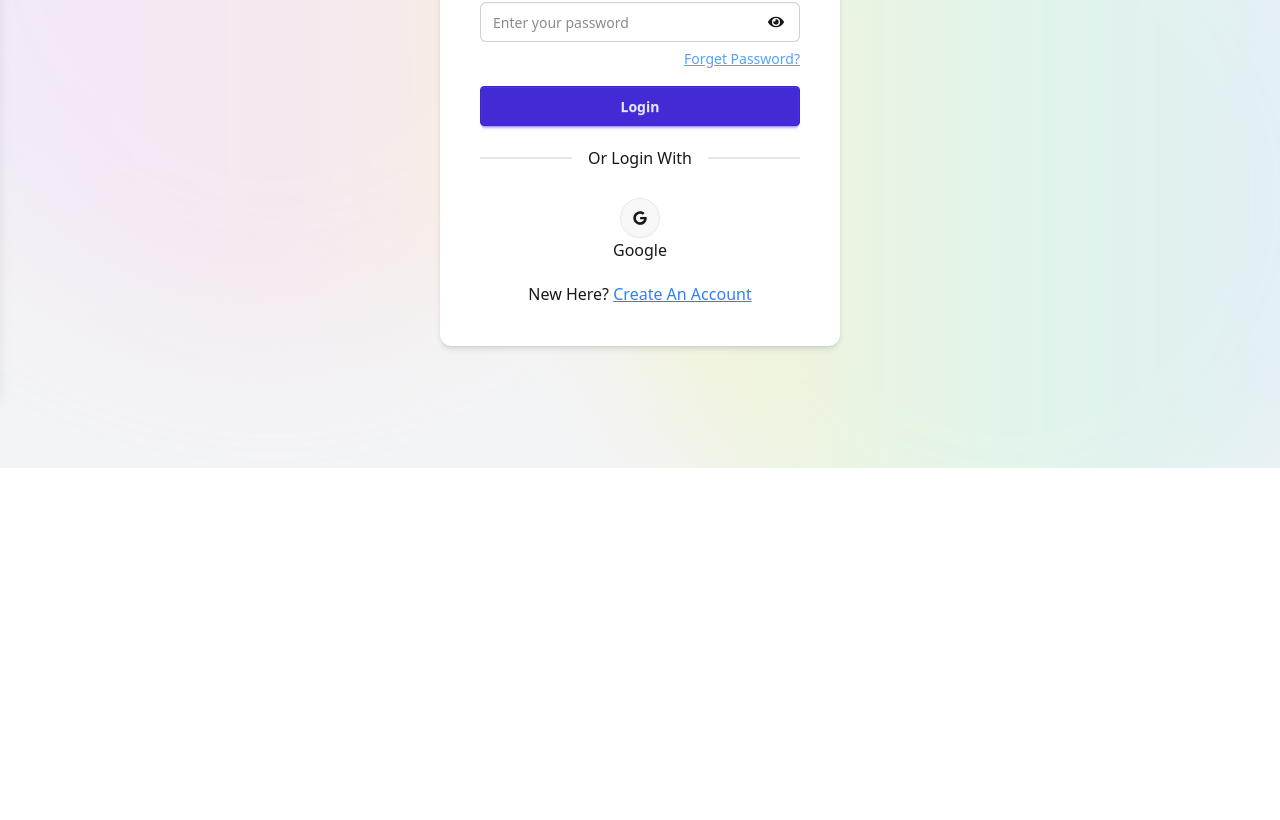
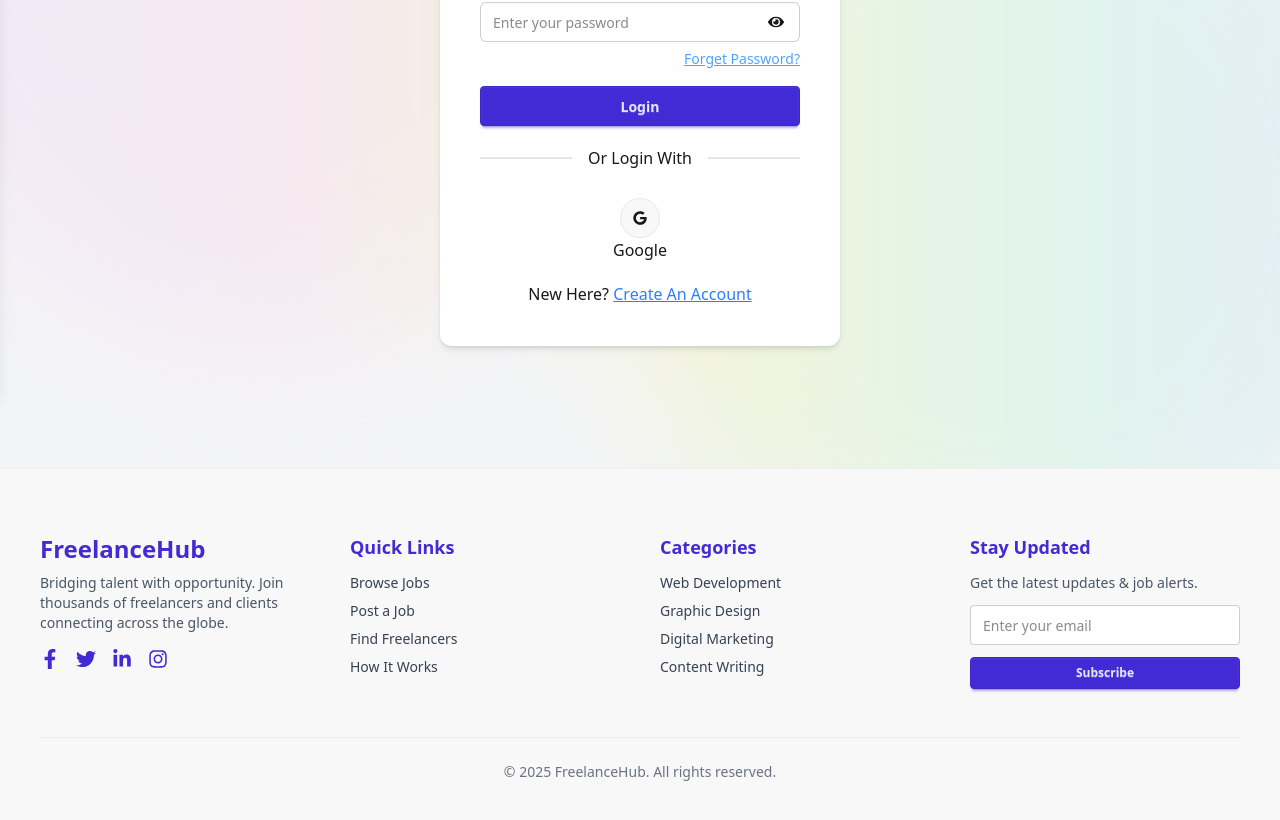
Before and after one commit to Mohammad7558/Freelancer-Hub, a React (Vite) app: page /login in a window 1280 px wide. Shown: the part 404-1224 px from the top of the page. Before the commit the page ends 872 px from the top, so only its background shows below. Built offline with nearby package versions, Linux system fonts and the light colour scheme; no server answers.

Commit message:
added-footer

```diff
--- a/src/Pages/Home/Home.jsx
+++ b/src/Pages/Home/Home.jsx
@@ -1,12 +1,16 @@
 import React from 'react';
 import Slider from '../../components/Sliders/Slider';
 import MostRecentTask from '../../components/MostRecentTask/MostRecentTask';
+import WhyChooseUs from '../../components/WhyChooseUs/WhyChooseUs';
+import Service from '../../components/Service/Service';
 
 const Home = () => {
     return (
         <div>
             <Slider/>
             <MostRecentTask/>
+            <WhyChooseUs/>
+            <Service/>
         </div>
     );
 };
--- a/src/components/Footer/Footer.jsx
+++ b/src/components/Footer/Footer.jsx
@@ -1,11 +1,72 @@
-import React from 'react';
+import {
+  FaFacebookF,
+  FaTwitter,
+  FaLinkedinIn,
+  FaInstagram,
+} from "react-icons/fa";
 
 const Footer = () => {
-    return (
+  return (
+    <footer className="bg-base-200 text-base-content pt-16 pb-10 px-4 md:px-10 border-t border-base-300">
+      <div className="max-w-7xl mx-auto grid gap-10 md:grid-cols-4 sm:grid-cols-2">
+        {/* Logo & About */}
         <div>
+          <h2 className="text-2xl font-bold text-primary mb-2">FreelanceHub</h2>
+          <p className="text-sm text-gray-600">
+            Bridging talent with opportunity. Join thousands of freelancers and
+            clients connecting across the globe.
+          </p>
+          <div className="flex gap-4 mt-4 text-xl text-primary">
+            <a href="#"><FaFacebookF /></a>
+            <a href="#"><FaTwitter /></a>
+            <a href="#"><FaLinkedinIn /></a>
+            <a href="#"><FaInstagram /></a>
+          </div>
+        </div>
 
+        {/* Quick Links */}
+        <div>
+          <h3 className="text-lg font-semibold text-primary mb-3">Quick Links</h3>
+          <ul className="space-y-2 text-sm text-gray-700">
+            <li><a className="link link-hover">Browse Jobs</a></li>
+            <li><a className="link link-hover">Post a Job</a></li>
+            <li><a className="link link-hover">Find Freelancers</a></li>
+            <li><a className="link link-hover">How It Works</a></li>
+          </ul>
         </div>
-    );
+
+        {/* Categories */}
+        <div>
+          <h3 className="text-lg font-semibold text-primary mb-3">Categories</h3>
+          <ul className="space-y-2 text-sm text-gray-700">
+            <li><a className="link link-hover">Web Development</a></li>
+            <li><a className="link link-hover">Graphic Design</a></li>
+            <li><a className="link link-hover">Digital Marketing</a></li>
+            <li><a className="link link-hover">Content Writing</a></li>
+          </ul>
+        </div>
+
+        {/* Newsletter / Contact (Optional) */}
+        <div>
+          <h3 className="text-lg font-semibold text-primary mb-3">Stay Updated</h3>
+          <p className="text-sm text-gray-600 mb-3">
+            Get the latest updates & job alerts.
+          </p>
+          <input
+            type="email"
+            placeholder="Enter your email"
+            className="input input-bordered w-full mb-3"
+          />
+          <button className="btn btn-primary btn-sm w-full">Subscribe</button>
+        </div>
+      </div>
+
+      {/* Bottom */}
+      <div className="mt-12 border-t border-base-300 pt-6 text-center text-sm text-gray-500">
+        © {new Date().getFullYear()} FreelanceHub. All rights reserved.
+      </div>
+    </footer>
+  );
 };
 
 export default Footer;
--- /dev/null
+++ b/src/components/Service/Service.jsx
@@ -0,0 +1,65 @@
+import React from 'react';
+
+const Service = () => {
+  const services = [
+    {
+      title: "Wedding Planning",
+      icon: "💍",
+      description: "Creating unforgettable weddings tailored to your vision and traditions.",
+    },
+    {
+      title: "Corporate Events",
+      icon: "🏢",
+      description: "Professional planning for conferences, meetings, and business celebrations.",
+    },
+    {
+      title: "Birthday Parties",
+      icon: "🎉",
+      description: "Fun and personalized birthday celebrations for all ages.",
+    },
+    {
+      title: "Concert Management",
+      icon: "🎤",
+      description: "Seamless execution of live music events and large-scale performances.",
+    },
+    {
+      title: "Product Launches",
+      icon: "🚀",
+      description: "Planning and execution of successful product launches with a lasting impact.",
+    },
+    {
+      title: "Trade Shows",
+      icon: "🏷️",
+      description: "End-to-end management of trade show booths, displays, and presentations.",
+    },
+    {
+      title: "Charity Events",
+      icon: "🤝",
+      description: "Organizing charity fundraisers and events to support important causes.",
+    },
+    {
+      title: "Team Building Activities",
+      icon: "🤸‍♂️",
+      description: "Creative and engaging team-building events to foster collaboration and communication.",
+    },
+  ];
+  return (
+    <section className="bg-gray-100 py-20 px-6 md:px-20 my-20">
+      <h2 className="text-3xl font-bold text-center mb-16">Our Services</h2>
+      <div className="grid grid-cols-1 md:grid-cols-2 gap-6">
+        {services.map((service, index) => (
+          <div
+            key={index}
+            className="bg-white p-6 rounded-2xl text-center shadow-lg hover:shadow-xl transition duration-300"
+          >
+            <div className="text-4xl mb-4">{service.icon}</div>
+            <h3 className="text-xl font-semibold mb-2">{service.title}</h3>
+            <p className="text-gray-600">{service.description}</p>
+          </div>
+        ))}
+      </div>
+    </section>
+  );
+};
+
+export default Service;
--- /dev/null
+++ b/src/components/WhyChooseUs/WhyChooseUs.jsx
@@ -0,0 +1,63 @@
+import React from 'react';
+import { FaUsers, FaClipboardCheck, FaHandshake, FaUserFriends, FaMoneyCheckAlt, FaHeadset, FaPaintBrush, FaClock } from 'react-icons/fa';
+
+const WhyChooseUs = () => {
+  const points = [
+    {
+      title: "Professional & Experienced Team",
+      icon: <FaUsers className="text-3xl text-indigo-600 mb-4" />,
+    },
+    {
+      title: "Tailored Event Planning",
+      icon: <FaClipboardCheck className="text-3xl text-indigo-600 mb-4" />,
+    },
+    {
+      title: "Reliable Vendor Network",
+      icon: <FaHandshake className="text-3xl text-indigo-600 mb-4" />,
+    },
+    {
+      title: "Customer-Centric Approach",
+      icon: <FaUserFriends className="text-3xl text-indigo-600 mb-4" />,
+    },
+    {
+      title: "Affordable Packages",
+      icon: <FaMoneyCheckAlt className="text-3xl text-indigo-600 mb-4" />,
+    },
+    {
+      title: "24/7 Customer Support",
+      icon: <FaHeadset className="text-3xl text-indigo-600 mb-4" />,
+    },
+    {
+      title: "Creative Design & Themes",
+      icon: <FaPaintBrush className="text-3xl text-indigo-600 mb-4" />,
+    },
+    {
+      title: "On-Time Execution",
+      icon: <FaClock className="text-3xl text-indigo-600 mb-4" />,
+    },
+  ];
+
+  return (
+    <section className="mt-20 bg-gray-100 py-20 px-6 md:px-20">
+      <h2 className="text-3xl font-bold text-center mb-12">Why Choose Us</h2>
+      <ul className="grid grid-cols-1 sm:grid-cols-2 lg:grid-cols-4 gap-6">
+        {points.map((point, idx) => (
+          <li
+            key={idx}
+            className="bg-white p-6 rounded-2xl shadow-lg hover:shadow-2xl hover:scale-[1.03] transition-all duration-300 hover:border-l-4 border-indigo-500"
+          >
+            <div className="flex flex-col items-start">
+              {point.icon}
+              <h3 className="text-lg font-semibold text-gray-800 mb-2">{point.title}</h3>
+              <p className="text-gray-600 text-sm">
+                We provide exceptional service to make your events truly memorable and stress-free.
+              </p>
+            </div>
+          </li>
+        ))}
+      </ul>
+    </section>
+  );
+};
+
+export default WhyChooseUs;
```
